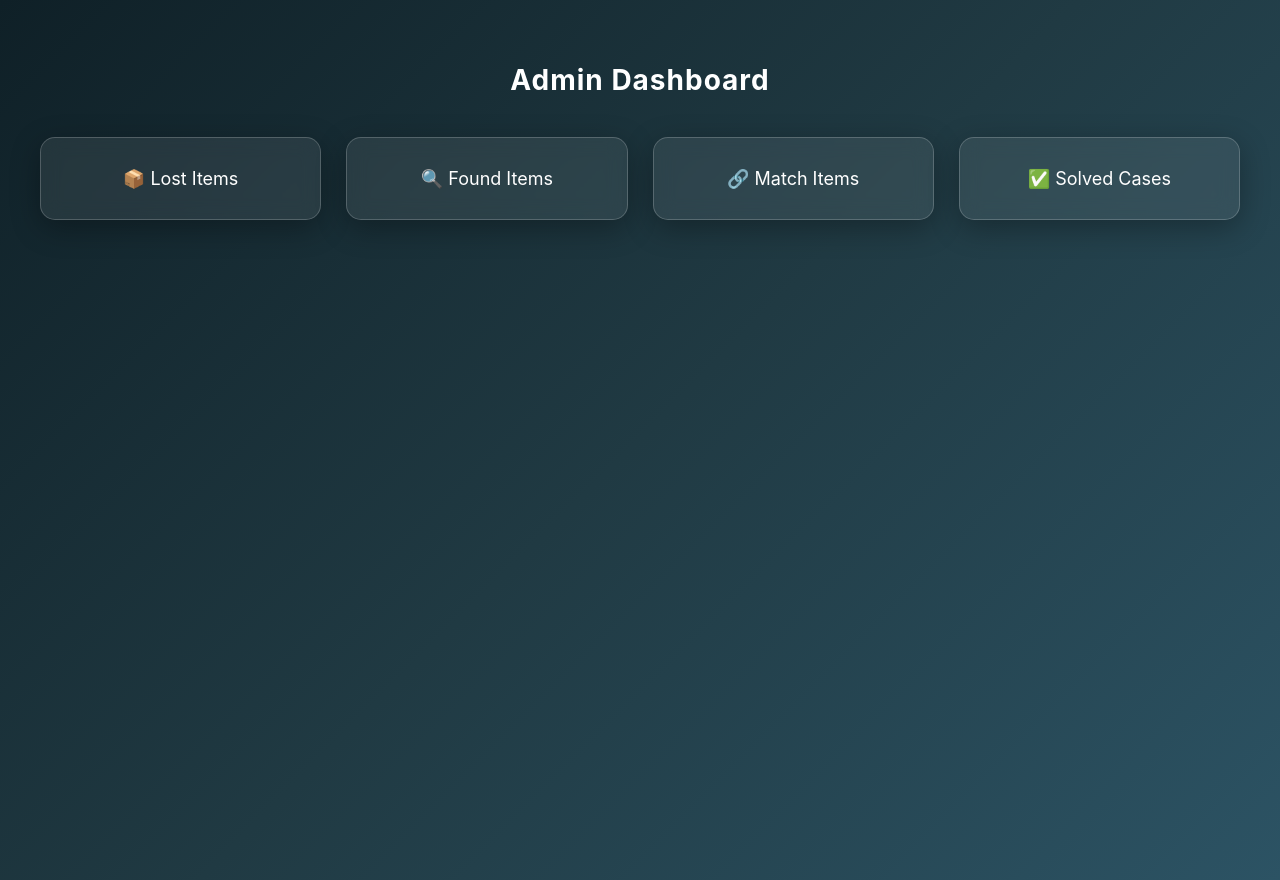
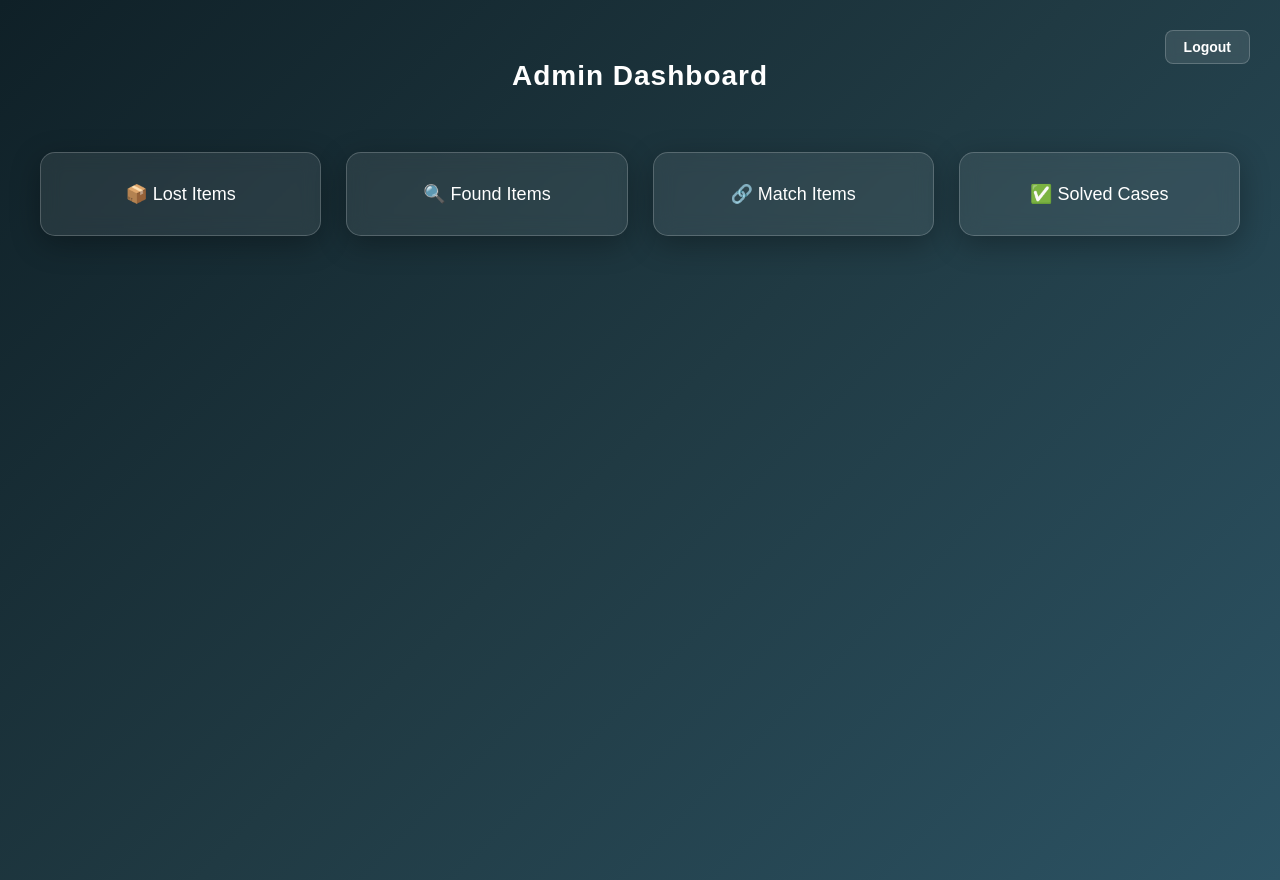
Before and after one commit to madari-anirudh/lost-found-admin, a React (Create React App) app: page /dashboard in a window 1280 px wide. Built offline with nearby package versions, Linux system fonts and the light colour scheme; sample sign-in values are in the browser's storage.

Commit message:
Api keys checked in Admin pannel

```diff
--- a/src/pages/Dashboard.js
+++ b/src/pages/Dashboard.js
@@ -1,54 +1,72 @@
 import React from "react";
 
 function Dashboard() {
+  // Mock logout function - replace with your actual logic
+  const logout = () => {
+    console.log("Logging out...");
+    // window.location.href = "/login";
+  };
 
   return (
-
     <div style={container}>
+      <button onClick={logout} style={logoutBtn} className="logout-hover">
+        Logout
+      </button>
 
       <h2 style={title}>Admin Dashboard</h2>
 
       <div style={grid}>
-
         <a href="/lost" style={card}>📦 Lost Items</a>
         <a href="/found" style={card}>🔍 Found Items</a>
         <a href="/match" style={card}>🔗 Match Items</a>
         <a href="/matched" style={card}>✅ Solved Cases</a>
-
       </div>
-
     </div>
-
   );
 }
 
-/*  BACKGROUND */
+/*  STYLING OBJECTS */
 
 const container = {
+  position: "relative", // Required to anchor the logout button
   minHeight: "100vh",
   padding: "40px",
   background: "linear-gradient(135deg, #0f2027, #203a43, #2c5364)",
-  color: "#fff"
+  color: "#fff",
+  fontFamily: "sans-serif"
 };
 
-/*  TITLE */
+const logoutBtn = {
+  position: "absolute",
+  top: "30px",
+  right: "30px",
+  padding: "8px 18px",
+  fontSize: "14px",
+  color: "#fff",
+  background: "rgba(255, 255, 255, 0.1)",
+  backdropFilter: "blur(5px)",
+  border: "1px solid rgba(255, 255, 255, 0.2)",
+  borderRadius: "8px",
+  cursor: "pointer",
+  transition: "0.3s",
+  fontWeight: "bold"
+};
 
 const title = {
   textAlign: "center",
-  marginBottom: "40px",
+  marginBottom: "60px",
+  marginTop: "20px",
   fontSize: "28px",
   letterSpacing: "1px"
 };
 
-/*  GRID */
-
 const grid = {
   display: "grid",
   gridTemplateColumns: "repeat(auto-fit, minmax(220px, 1fr))",
-  gap: "25px"
+  gap: "25px",
+  maxWidth: "1200px",
+  margin: "0 auto"
 };
-
-/*  GLASS CARD */
 
 const card = {
   textDecoration: "none",
@@ -64,15 +82,21 @@ const card = {
   transition: "0.3s",
 };
 
-/*  HOVER EFFECT (INLINE FIX) */
+/*  HOVER EFFECTS */
 
 const style = document.createElement("style");
 style.innerHTML = `
-a:hover {
-  transform: translateY(-8px) scale(1.03);
-  box-shadow: 0 0 20px rgba(0, 255, 255, 0.5),
-              0 0 40px rgba(0, 255, 255, 0.3);
-}
+  a:hover {
+    transform: translateY(-8px) scale(1.03);
+    box-shadow: 0 0 20px rgba(0, 255, 255, 0.5);
+    background: rgba(255, 255, 255, 0.15);
+  }
+
+  .logout-hover:hover {
+    background: rgba(255, 75, 75, 0.3) !important;
+    border-color: rgba(255, 100, 100, 0.5) !important;
+    transform: scale(1.05);
+  }
 `;
 document.head.appendChild(style);
 
--- a/src/pages/FoundItems.js
+++ b/src/pages/FoundItems.js
@@ -13,7 +13,7 @@ function FoundItems() {
 
   const fetchItems = async () => {
     try {
-      const res = await API.get("/api/admin/found-items");
+      const res = await API.get("/admin/found-items");
       setItems(res.data);
     } catch (err) {
       console.log(err);
--- a/src/pages/LostItems.js
+++ b/src/pages/LostItems.js
@@ -13,7 +13,7 @@ function LostItems() {
 
   const fetchItems = async () => {
     try {
-      const res = await API.get("/api/admin/lost-items");
+      const res = await API.get("/admin/lost-items");
       setItems(res.data);
     } catch (err) {
       console.log(err);
--- a/src/pages/MatchedItems.js
+++ b/src/pages/MatchedItems.js
@@ -12,7 +12,7 @@ function MatchedItems() {
 
   const fetchItems = async () => {
     try {
-      const res = await API.get("/api/admin/matched-items");
+      const res = await API.get("/admin/matched-items");
       setItems(res.data);
     } catch (err) {
       console.log(err);
```
